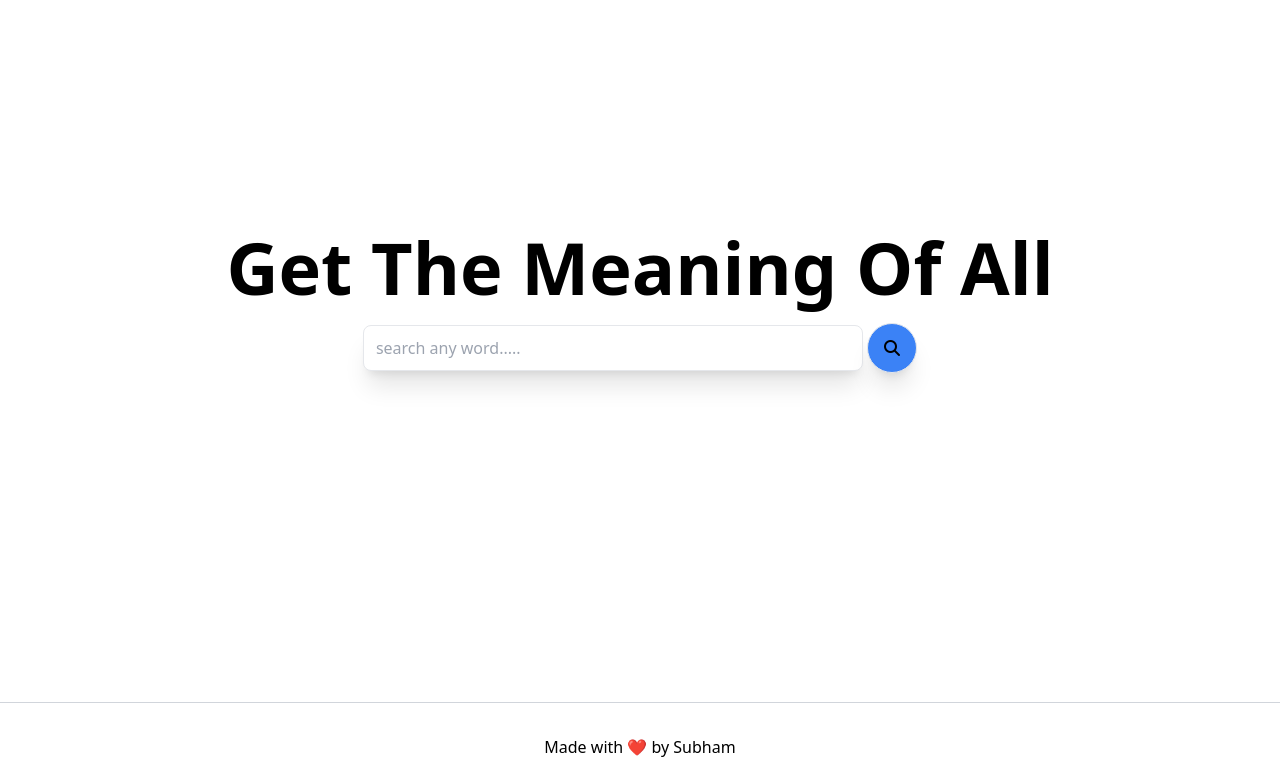
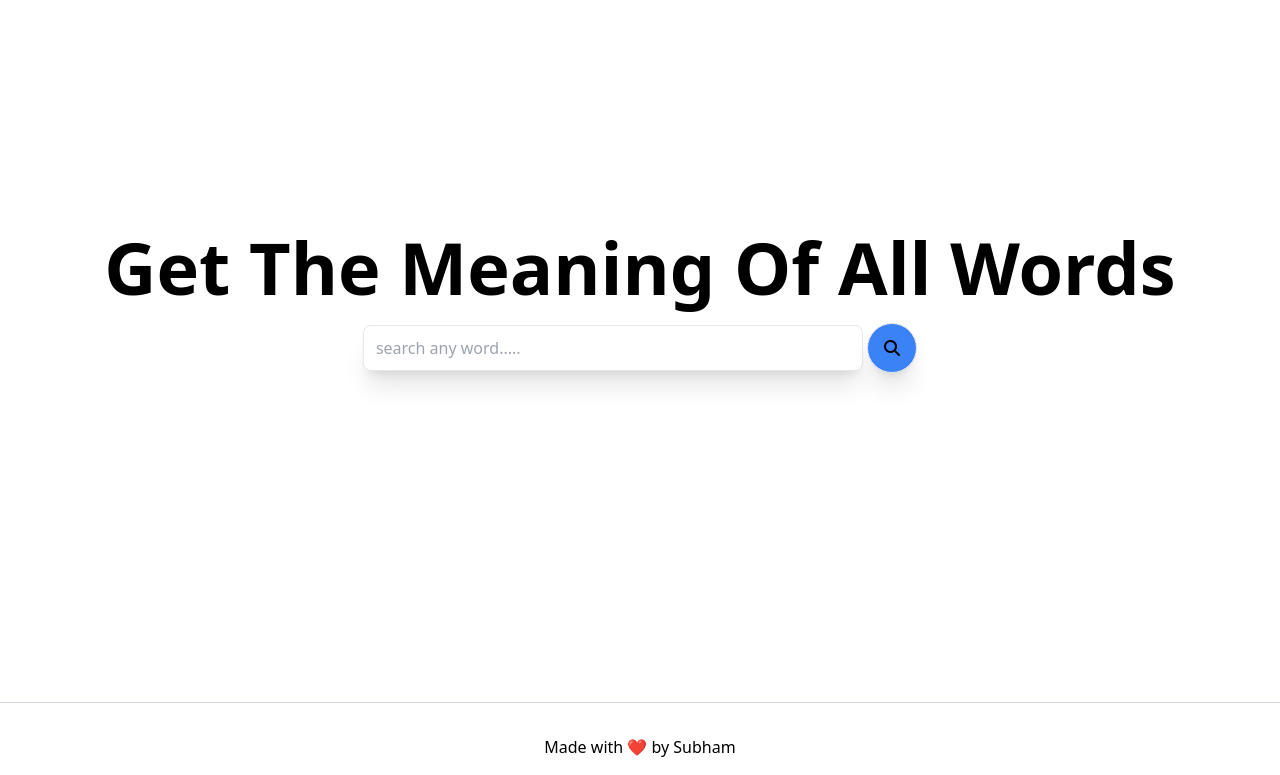
Before and after one commit to Nobisuke19/dictionary-app, a plain HTML site: page index.html in a window 1280 px wide. Shown: the part 98-873 px from the top of the page. Drawn offline with nearby package versions, Linux system fonts and the light colour scheme.

Commit message:
heading-u

```diff
--- a/index.html
+++ b/index.html
@@ -54,8 +54,8 @@
         class="h-screen flex flex-col items-center justify-center gap-5"
       >
         <div>
-          <h1 class="text-center font-extrabold text-7xl">
-            Get The Meaning Of All
+          <h1 class="text-center font-extrabold text-7xl text-shadow">
+            Get The Meaning Of All Words
             <p class="hidden" id="hidden">verb</p>
             <p class="hidden" id="hidden">noun</p>
             <p class="hidden" id="hidden">adjective</p>
```
Also changed, not shown: register.html (deleted, +0 -11 lines), assets/8850500.jpg (added), 2 other files.
